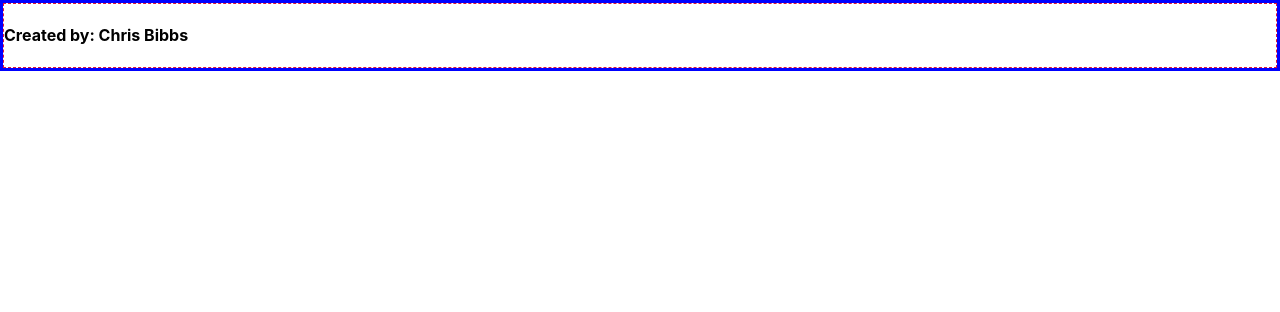
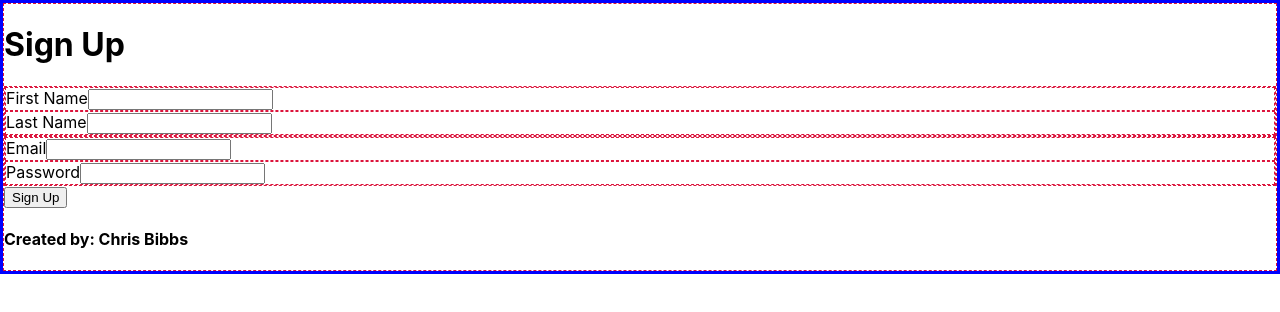
Before and after one commit to cbibbs94/MSP3, a React (Create React App) app in the folder client/: page /SignUp in a window 1280 px wide. Shown: the top 312 px of the page. Built offline with nearby package versions, Linux system fonts and the light colour scheme.

Commit message:
having some issues with the two databases

```diff
--- a/client/src/App.js
+++ b/client/src/App.js
@@ -3,6 +3,7 @@ import Home from './components/Home'
 import NewConsultForm from './components/NewConsultForm'
 import './App.css';
 import Footer from './components/Footer'
+import NewUserSignUp from './components/NewUserSignup';
 
 function App() {
   return(
@@ -10,6 +11,7 @@ function App() {
       <Routes>
         <Route exact path='/' element={<Home />}/>
         <Route exact path='/ConsultForm' element={<NewConsultForm />}/>
+        <Route exact path='/SignUp' element={<NewUserSignUp />}/>
       </Routes>
       <Footer/>
     </BrowserRouter>
--- a/client/src/components/NewUserSignup.js
+++ b/client/src/components/NewUserSignup.js
@@ -12,6 +12,75 @@ const NewUserSignUp = () => {
     const handleSubmit = async (e) => {
         e.preventDefault()
 
+        await fetch('http://localhost:5001/consultUser', {
+            method: 'POST',
+            headers: {
+                'Content-Type': 'application/json'
+            },
+            body: JSON.stringify(user)
+        })
+
 
     }
+
+    return (
+        <main>
+			<h1>Sign Up</h1>
+			<form onSubmit={handleSubmit}>
+				<div className="row">
+					<div className="col-sm-6 form-group">
+						<label htmlFor="firstName">First Name</label>
+						<input
+							required
+							value={user.firstName}
+							onChange={e => setUser({ ...user, firstName: e.target.value })}
+							className="form-control"
+							id="firstName"
+							name="firstName"
+						/>
+					</div>
+					<div className="col-sm-6 form-group">
+						<label htmlFor="lastName">Last Name</label>
+						<input
+							required
+							value={user.lastName}
+							onChange={e => setUser({ ...user, lastName: e.target.value })}
+							className="form-control"
+							id="lastName"
+							name="lastName"
+						/>
+					</div>
+				</div>
+				<div className="row">
+					<div className="col-sm-6 form-group">
+						<label htmlFor="email">Email</label>
+						<input
+							type="email"
+							required
+							value={user.email}
+							onChange={e => setUser({ ...user, email: e.target.value })}
+							className="form-control"
+							id="email"
+							name="email"
+						/>
+					</div>
+					<div className="col-sm-6 form-group">
+						<label htmlFor="password">Password</label>
+						<input
+							type="password"
+							required
+							value={user.password}
+							onChange={e => setUser({ ...user, password: e.target.value })}
+							className="form-control"
+							id="password"
+							name="password"
+						/>
+					</div>
+				</div>
+				<input className="btn btn-primary" type="submit" value="Sign Up" />
+			</form>
+		</main>
+    )
 }
+
+export default NewUserSignUp
```
